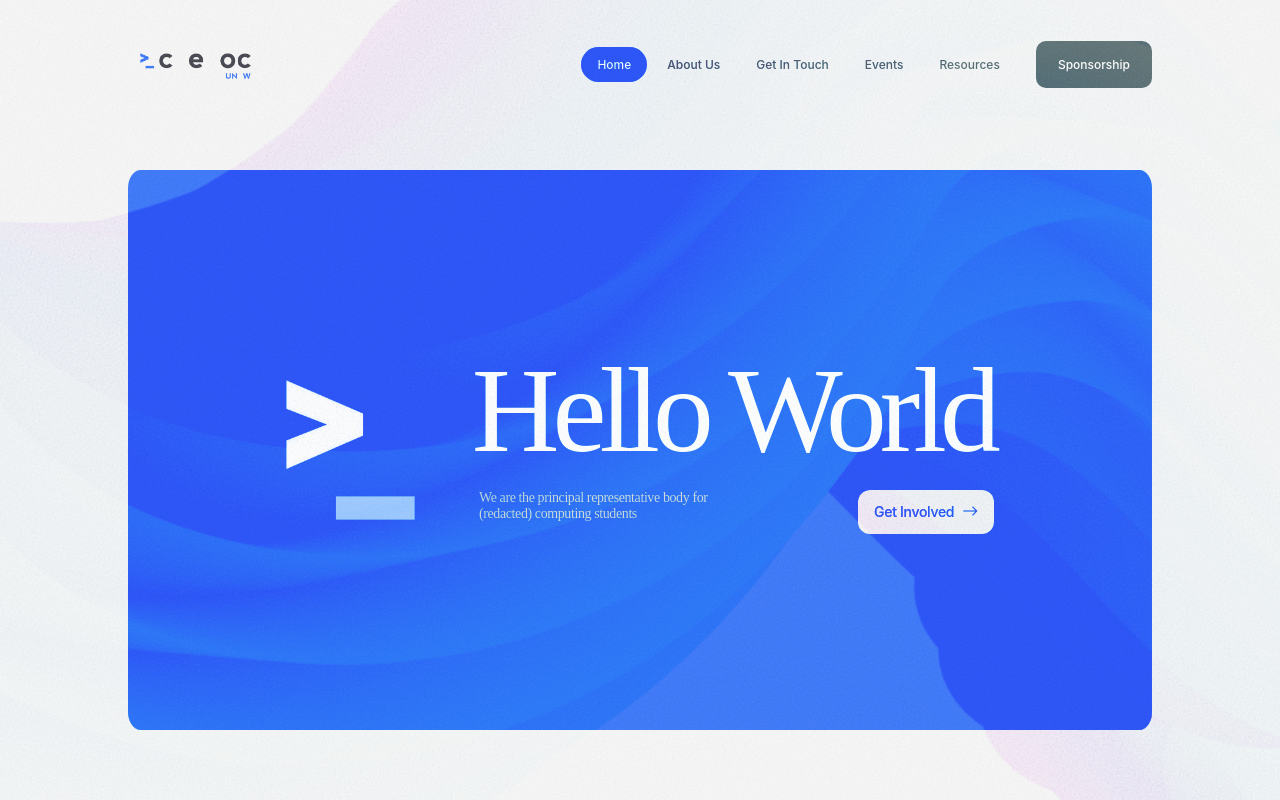
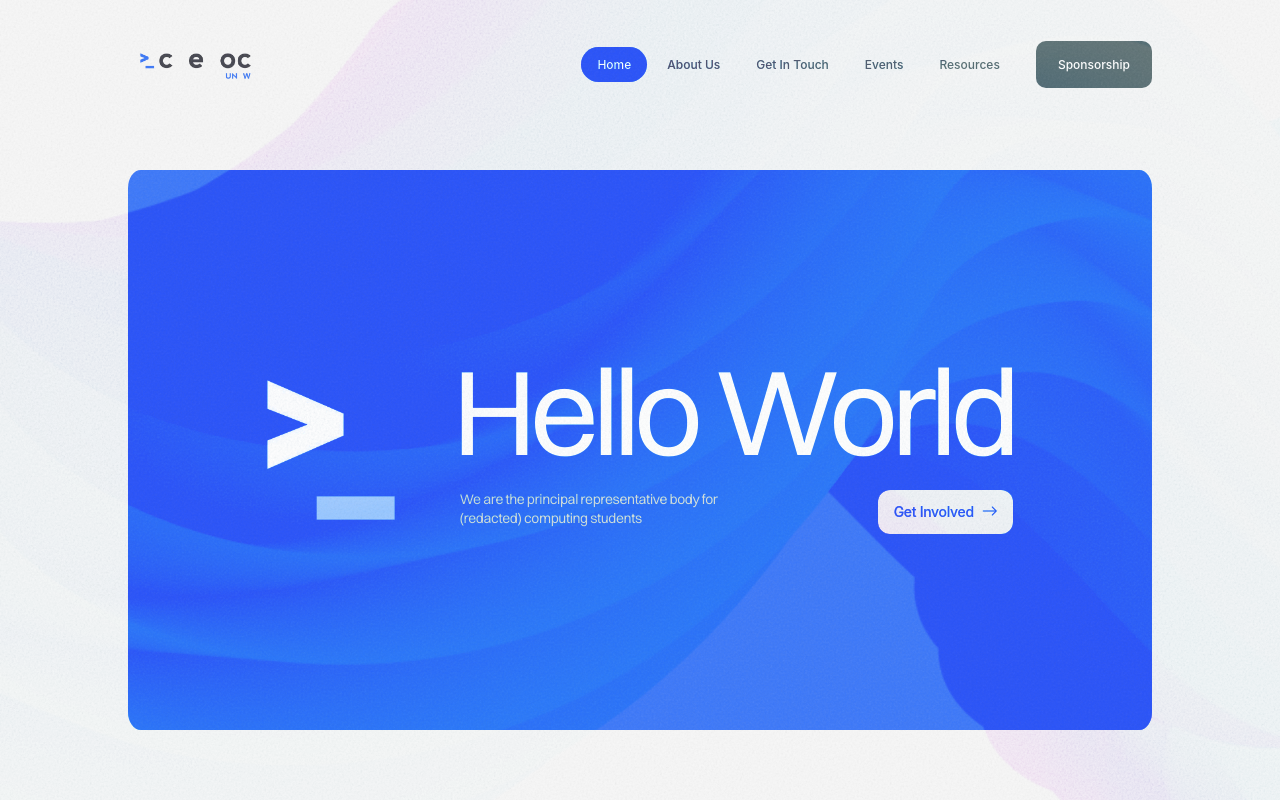
Before and after one commit to andrew-l3/-redacted-Site, a React (Create React App) app: page / in a window 1280 px wide. Shown: the top 800 px of the page. Built offline with nearby package versions, Linux system fonts and the light colour scheme.

Commit message:
font variable update

```diff
--- a/src/css/global.scss
+++ b/src/css/global.scss
@@ -1,4 +1,4 @@
-$font-stack: 'Switzer';
+$font-stack: 'Switzer-Variable';
 $btn-color: #3a76f8;
 $background: #f7f7f7;
 $link-hover: #212121;
```
